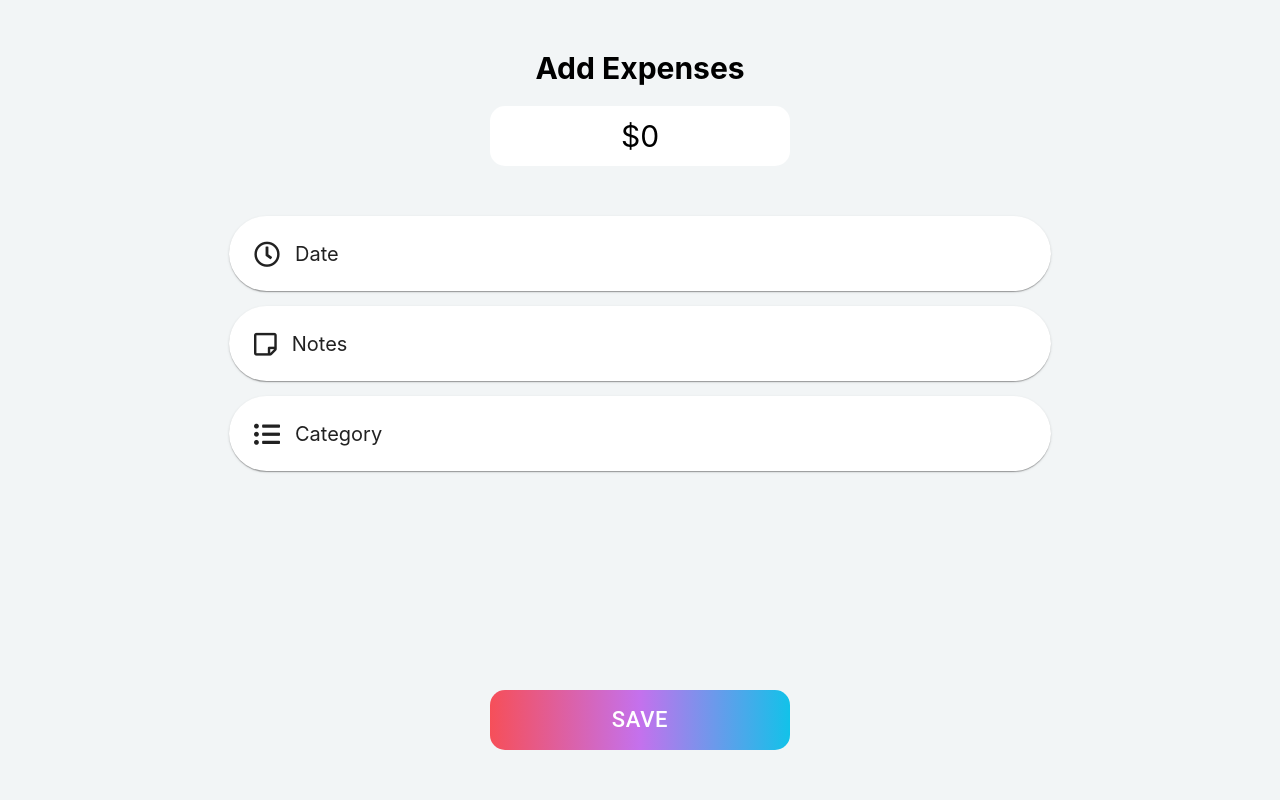
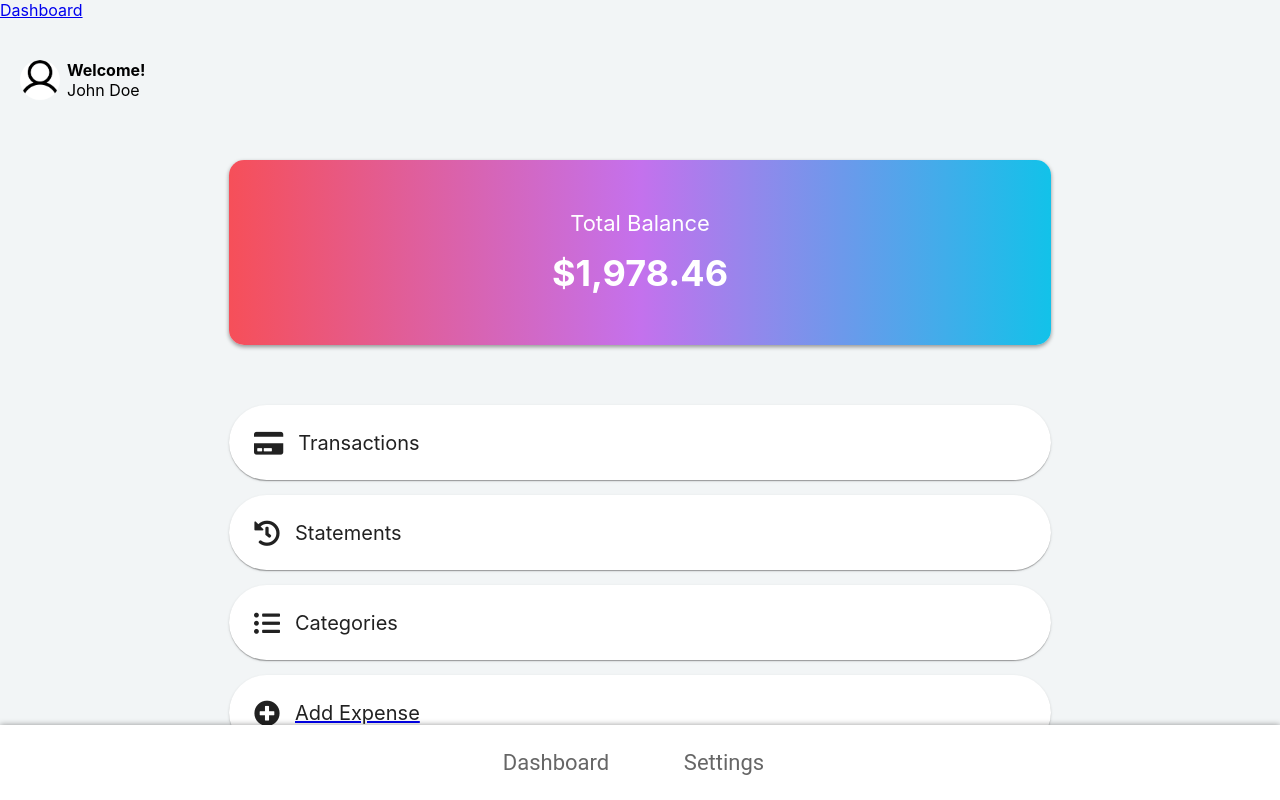
Before and after one commit to marleydoughty/cost-tracker-fe, a React (Create React App) app: page / in a window 1280 px wide. Built offline with nearby package versions, Linux system fonts and the light colour scheme.

Commit message:
working on view swappping using react router dom

```diff
--- a/src/App.js
+++ b/src/App.js
@@ -1,13 +1,39 @@
-import React from 'react';
+import React, {Fragment} from 'react';
 import './index.css';
-// import Dashboard from './client/pages/dashboard';
+import Dashboard from './client/pages/dashboard';
 import AddExpense from './client/pages/add-expenses';
+import {BrowserRouter as Router,Routes,Route, Link} from 'react-router-dom'
 // import {Button} from '@mui/material'
 // import styled from '@emotion/styled'
 
 function App() {
-  // return <Dashboard/>
-  return <AddExpense/>
+    return (
+      <Router>
+        <Fragment>
+          <Link to="/">Dashboard</Link>
+          <Routes>
+            <Route exact path='/' element={<Dashboard />}></Route>
+            <Route exact path='/add-expenses' element={<AddExpense />} />
+          </Routes>
+        </Fragment>
+      </Router>
+      // <Router>
+      //   <div>
+      //     <Link to="/">Dashboard</Link>
+      //     <Link to="/add-expenses">Add Expenses</Link>
+      //     {/* A <Switch> looks through its children <Route>s and
+      //       renders the first one that matches the current URL. */}
+      //     <Routes>
+      //       <Route path="/">
+      //         <Dashboard />
+      //       </Route>
+      //       <Route path="/add-expenses">
+      //         <AddExpense />
+      //       </Route>
+      //     </Routes>
+      //   </div>
+      // </Router>
+    );
 }
 export default App;
 
--- a/src/client/components/bottom-nav-bar.jsx
+++ b/src/client/components/bottom-nav-bar.jsx
@@ -2,7 +2,7 @@ import React from 'react'
 import { BottomNavigation } from '@mui/material';
 import { BottomNavigationAction } from '@mui/material';
 import styled from '@emotion/styled';
-
+// import {Link} from 'react-router-dom'
 export default function BottomNavBar() {
   return (
     <FixedBottomNavBar showLabels>
--- a/src/client/components/dashboard-cards.jsx
+++ b/src/client/components/dashboard-cards.jsx
@@ -1,6 +1,6 @@
 import { Card } from '@mui/material';
 import styled from '@emotion/styled';
-
+import { Link } from 'react-router-dom';
 const DashboardCards = ()=> {
   return(
     <div>
@@ -22,12 +22,14 @@ const DashboardCards = ()=> {
           <p>Categories</p>
         </CardItems>
       </CustomCard>
+      <Link to="/add-expenses">
         <CustomCard>
           <CardItems>
             <i className='fas fa-plus-circle'></i>
             <p>Add Expense</p>
           </CardItems>
         </CustomCard>
+      </Link>
     </div>
   )
 }
--- a/src/client/pages/add-expenses.jsx
+++ b/src/client/pages/add-expenses.jsx
@@ -2,6 +2,7 @@ import { Button } from '@mui/material'
 import styled from '@emotion/styled'
 import {Card} from '@mui/material'
 import { Container } from '@mui/material'
+import BottomNavBar from '../components/bottom-nav-bar'
 const AddExpense = () =>{
   return(
     <>
@@ -32,8 +33,8 @@ const AddExpense = () =>{
       <ButtonContainer>
         <SaveButton>Save</SaveButton>
       </ButtonContainer>
+      <BottomNavBar/>
     </>
-
   )
 }
 export default AddExpense
--- a/src/client/pages/dashboard.jsx
+++ b/src/client/pages/dashboard.jsx
@@ -5,8 +5,8 @@ import { Container } from '@mui/material'
 import BottomNavBar from "../components/bottom-nav-bar";
 import Header from "../components/header";
 import DashboardCards from "../components/dashboard-cards";
+
 export default function Dashboard() {
-
   return (
     <div className="App">
       <Header/>
```
Lines whose indentation alone changed are shown as unchanged.
